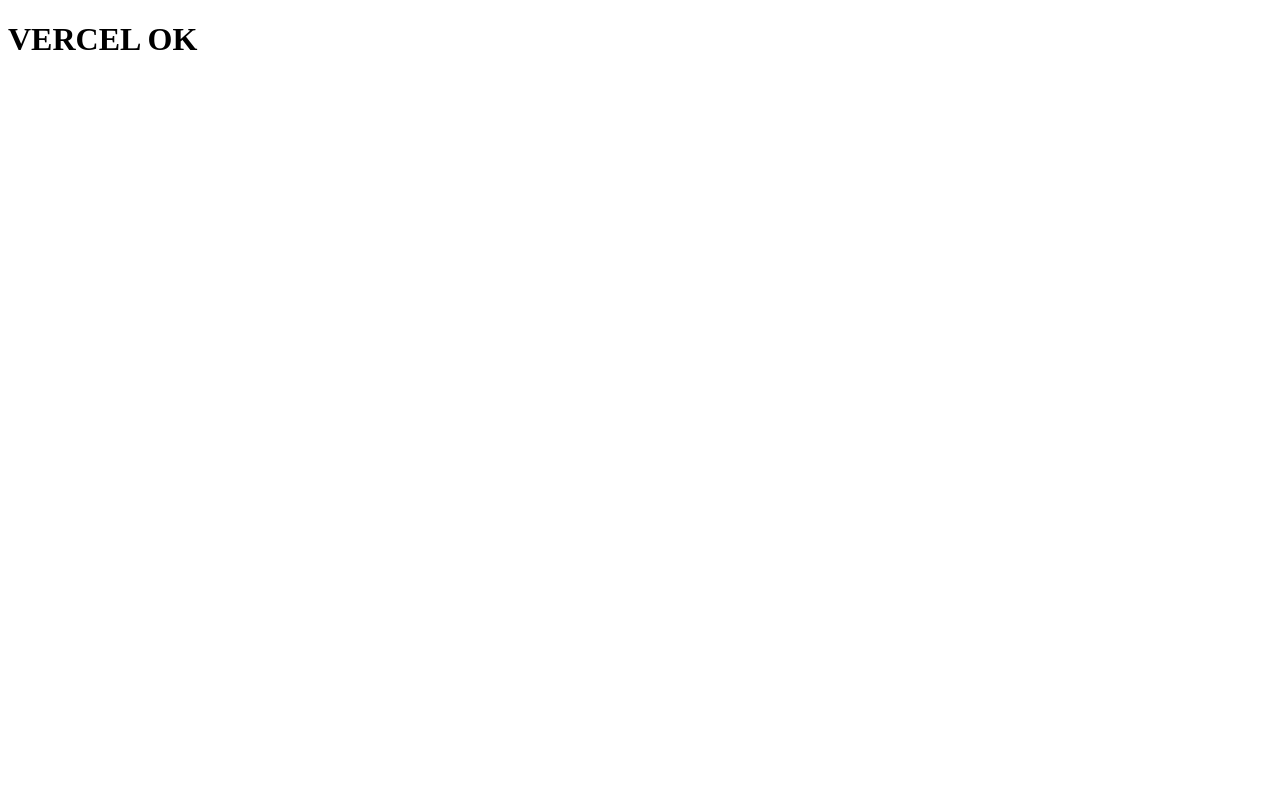
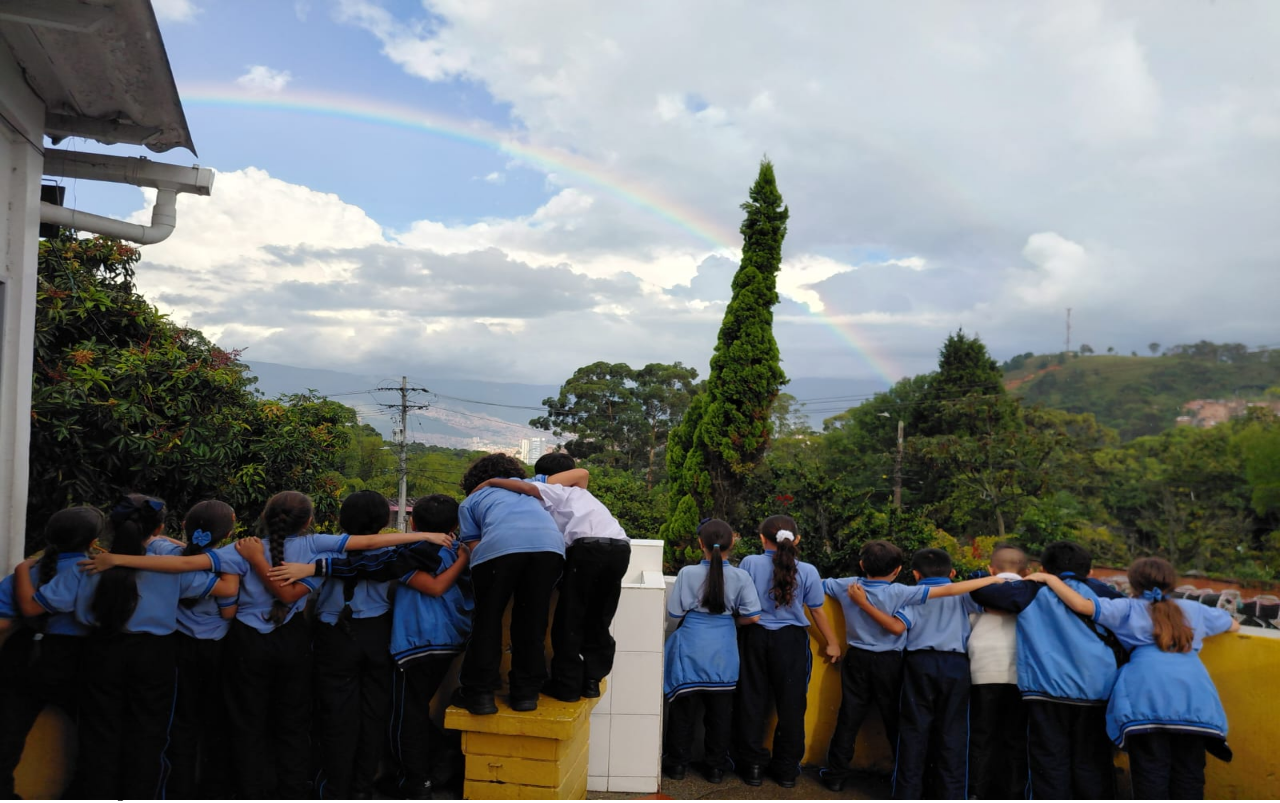
Before and after one commit to moralesandersonr-dev/fundacion-sagrada-familia, a Next.js app: page / in a window 1280 px wide. Shown: the top 803 px of the page. Built offline with nearby package versions, Linux system fonts and the light colour scheme.

Commit message:
fix layout app router

```diff
--- a/app/page.tsx
+++ b/app/page.tsx
@@ -1,7 +1,26 @@
+import Navbar from "./components/Navbar";
+import Hero from "./components/Hero";
+import About from "./components/About";
+import Projects from "./components/Projects";
+import Footer from "./components/Footer";
+import WhatsAppButton from "./components/WhatsAppButton";
+
 export default function Home() {
   return (
-    <main>
-      <h1>VERCEL OK</h1>
+    <main className="min-h-screen flex flex-col">
+
+      <Navbar />
+
+      <Hero />
+
+      <About />
+
+      <Projects />
+
+      <Footer />
+
+      <WhatsAppButton />
+
     </main>
   );
 }
```
